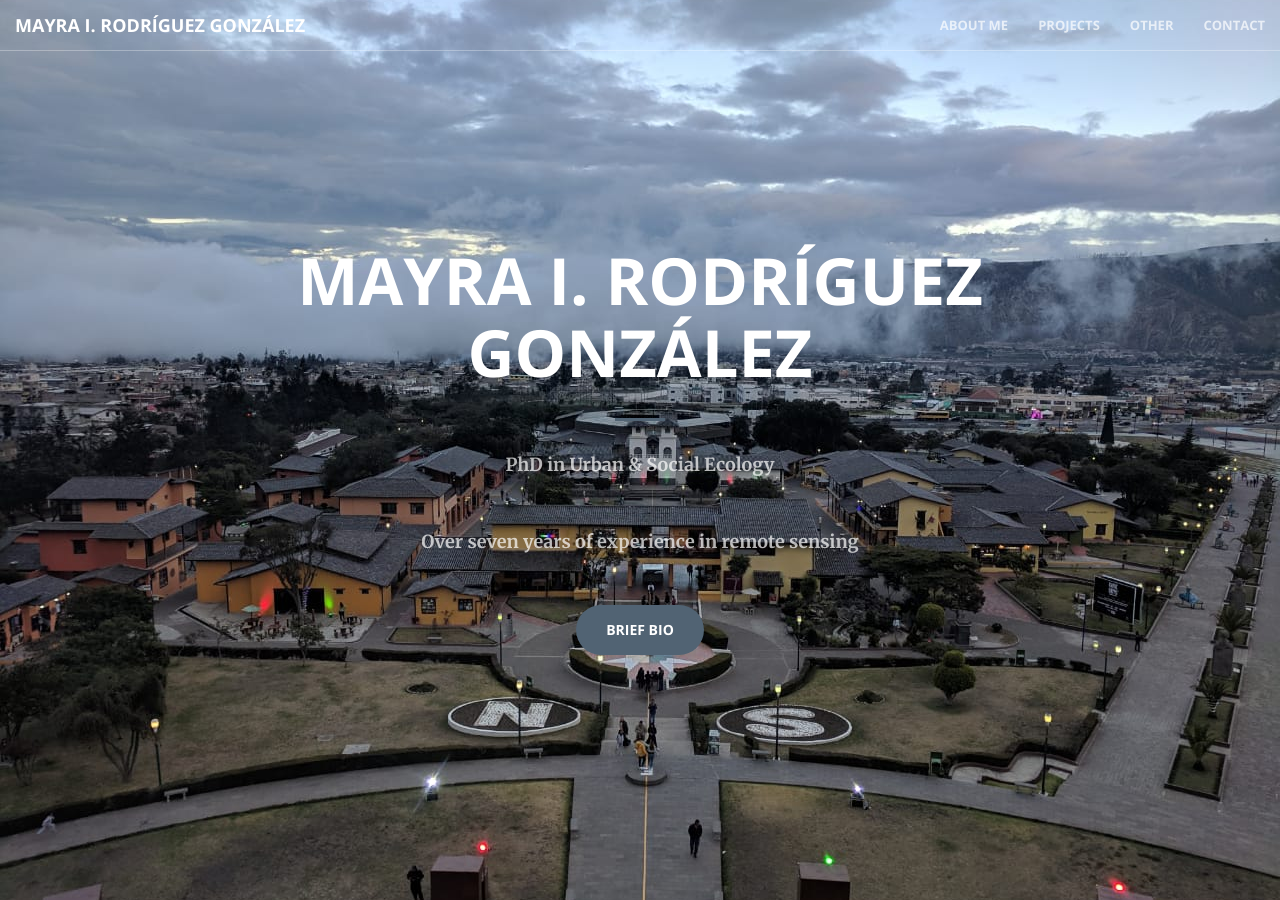
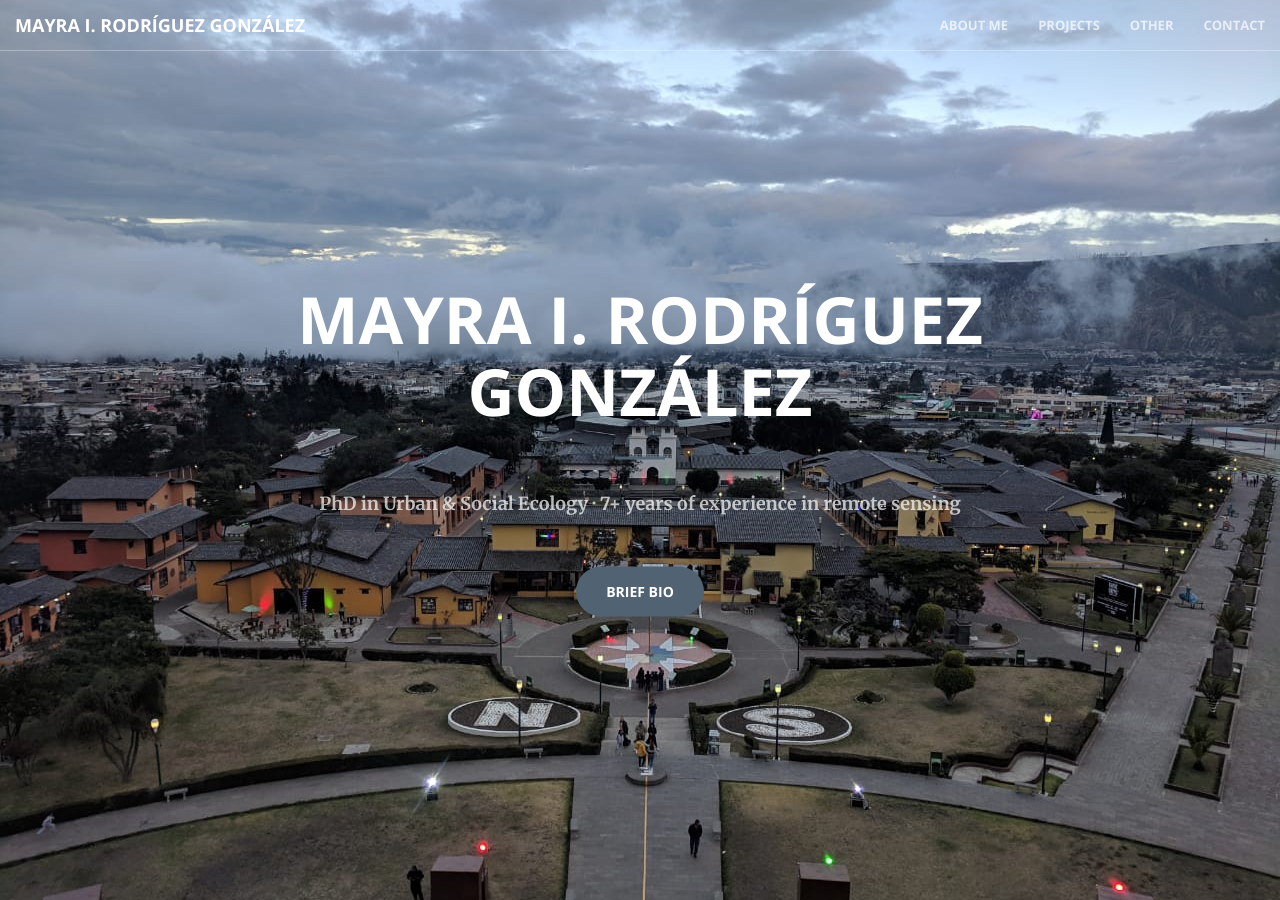
Before and after one commit to RodriguezMayraI/RodriguezMayraI.github.io, a Jekyll site: the page built from index.html, in a window 1280 px wide and 900 px high. Built offline with Jekyll 4.4.1, drawn with Linux system fonts in a browser that asks for light colours.

Commit message:
Update header.html

```diff
--- a/_includes/header.html
+++ b/_includes/header.html
@@ -3,8 +3,7 @@
         <div class="header-content-inner">
             <h1>Mayra I. Rodríguez González</h1>
             <hr>
-            <p><b>PhD in Urban & Social Ecology</b></p>
-            <p><b>Over seven years of experience in remote sensing</b></p>
+            <p><b>PhD in Urban & Social Ecology · 7+ years of experience in remote sensing</b></p>
             <a href="#about" class="btn btn-primary btn-xl page-scroll">Brief bio</a>
         </div>
     </div>
```
